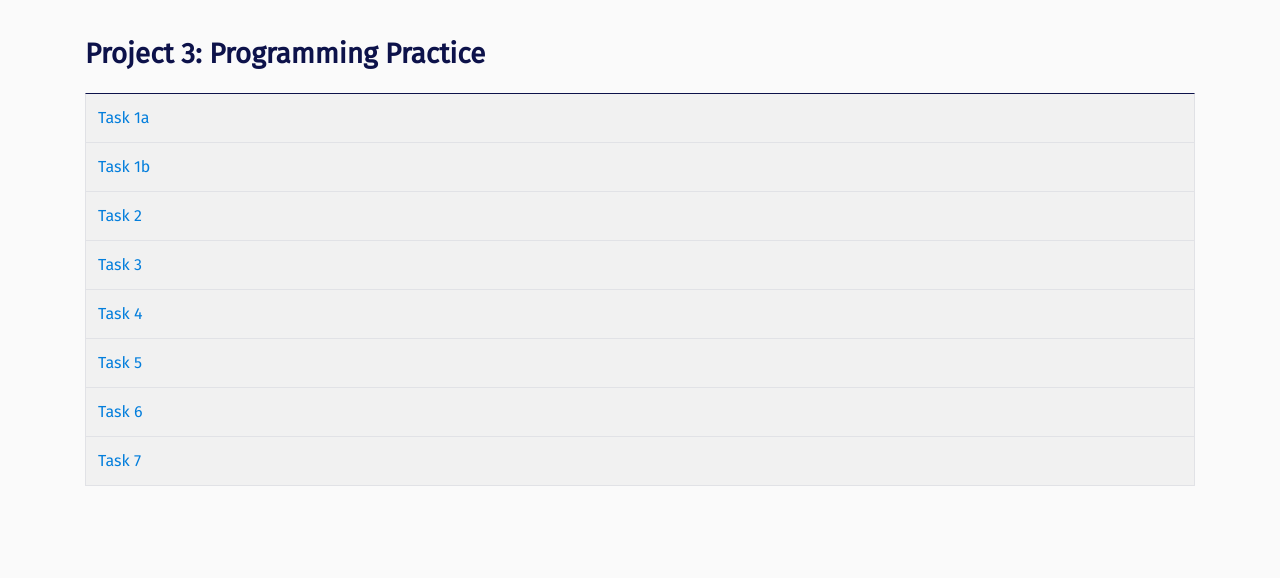
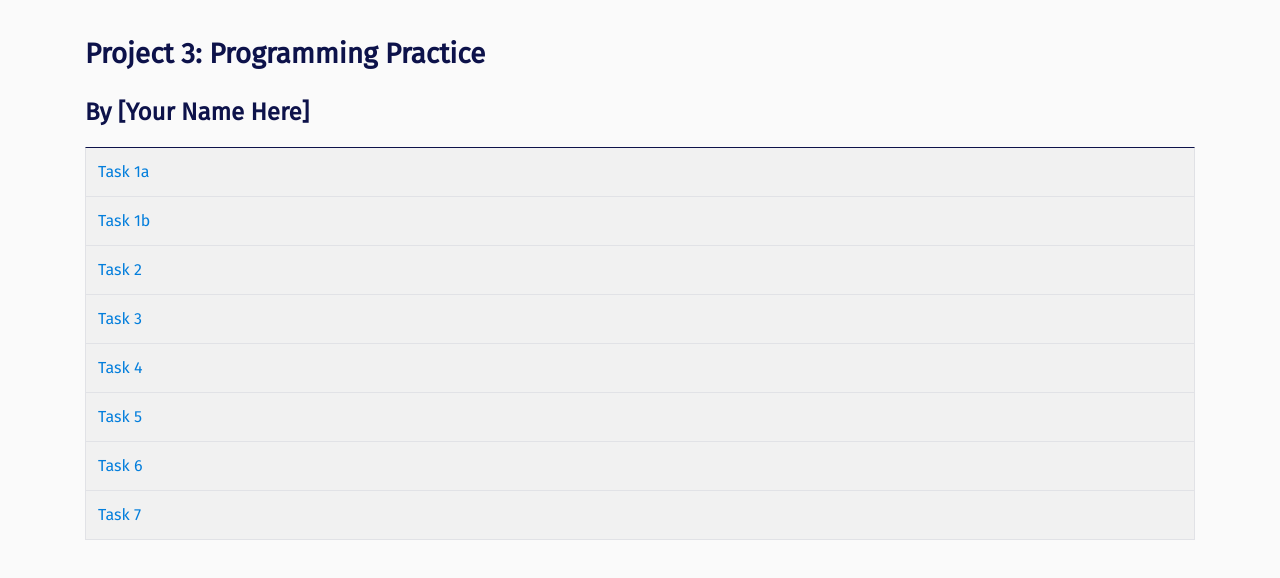
Before and after one commit to s-almeda/p3-programming-practice, a plain HTML site: page public/index.html in a window 1280 px wide. Drawn offline with Linux system fonts and the light colour scheme.

Commit message:
added space for your names

```diff
--- a/public/index.html
+++ b/public/index.html
@@ -20,6 +20,7 @@
     <div class="row">
       <div class="col-12">
         <h3>Project 3: Programming Practice</h3>
+        <h4> By [Your Name Here] </h4>
         <ul class="list-group">
           <li class="list-group-item"><a href="/t1/1a/">Task 1a</a></li>
           <li class="list-group-item"><a href="/t1/1b/">Task 1b</a></li>
```
